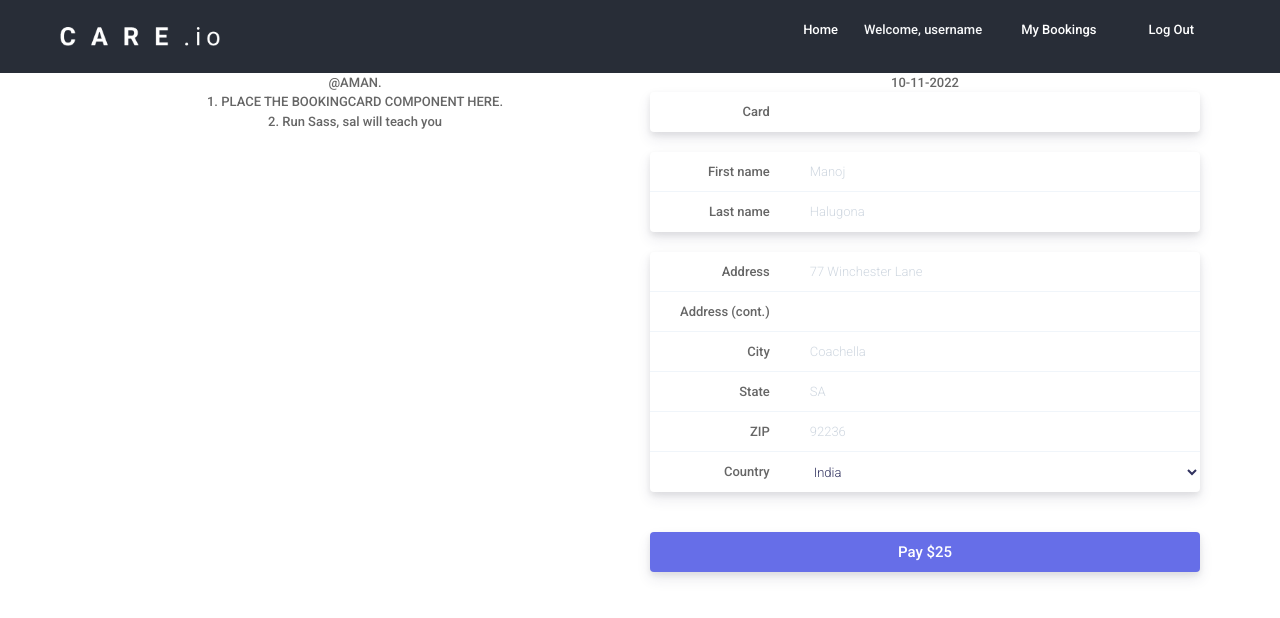
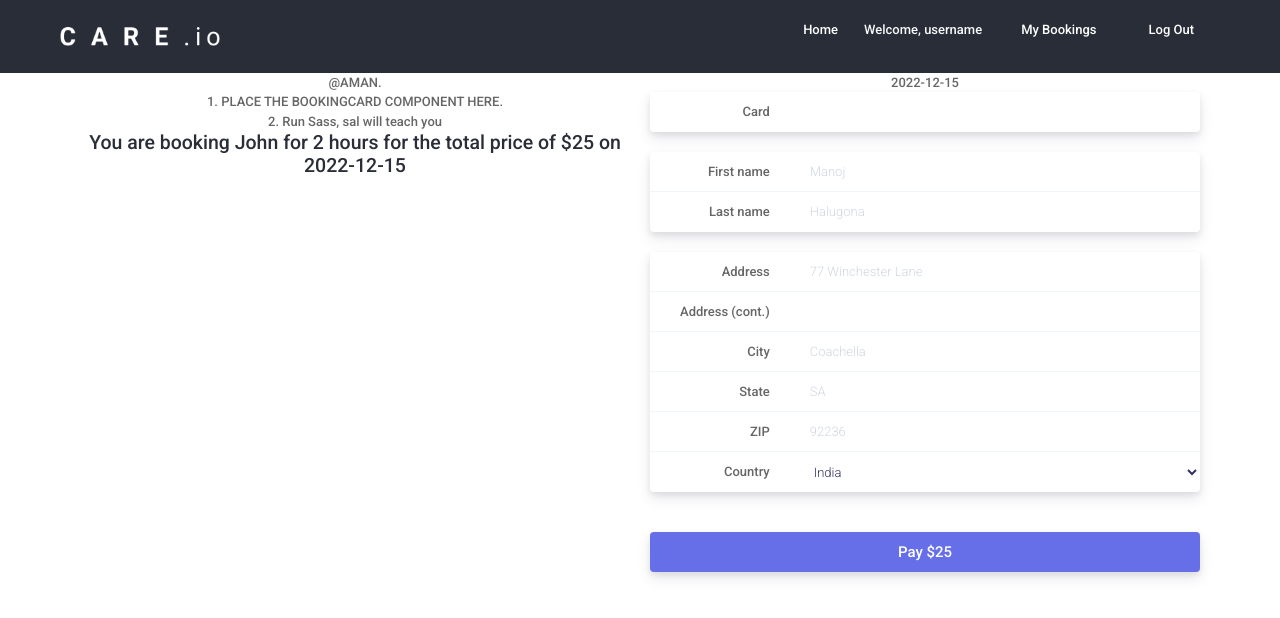
Before and after one commit to umarsalih/careio_react_frontend, a React (Create React App) app: page /checkout in a window 1280 px wide. Shown: the top 618 px of the page. Built offline with nearby package versions, Linux system fonts and the light colour scheme; the HTML template or start-up script is replaced by a standard one.

Commit message:
enable booking from meta

```diff
--- a/src/api/booking-api.js
+++ b/src/api/booking-api.js
@@ -1,6 +1,7 @@
 import axios from 'axios';
 
 export const createBooking = async (bookingObj, cb) => {
+
     if(!bookingObj) bookingObj ={
         "userId": 3,
         "serviceProviderId": 4,
--- a/src/components/booking/BookingModal.jsx
+++ b/src/components/booking/BookingModal.jsx
@@ -11,18 +11,21 @@ import BookingSummary from './BookingSummary';
 
 export default function BookingModal() {
     const dispatch = useDispatch()
+    const partner = useSelector(bookingPartner)
+    const user = useSelector(currentUser)
 
     const [startDate, setStartDate] = useState(new Date());
     const [bookingDetails, setBookingDetails] = useState({
+        ...bookingMeta,
+        date: startDate.toDateString(),
         timeStart: '07:00',
         timeEnd: '09:00',
-        ...bookingMeta,
-        date: startDate.toDateString(),
         selectedServices: [],
-        totalPrice: 0
+        totalPrice: 0,
+        partnerId: partner.partnerId,
+        userId: user.userId,
     });
-    const partner = useSelector(bookingPartner)
-    const user = useSelector(currentUser)
+
 
     const [jobLength, setJobLength] = useState(2);
 
@@ -57,19 +60,21 @@ export default function BookingModal() {
         _updateBookingMeta()
     }
 
-    const updateMetaPrice = () => {
+    const finalizeMeta = () => {
         setBookingDetails({
             ...bookingDetails,
-            totalPrice: jobLength*partner.rate
+            // date: startDate.toDateString(),
+            totalPrice: jobLength*partner.rate,
+            userId: user.userId,
         })
         _updateBookingMeta()
     }
 
-    const handleDateChange = (date) =>{
-        setStartDate(date)
+    const handleDateChange = (d) =>{
+        setStartDate(d)
         setBookingDetails({
             ...bookingDetails,
-            date: date.toDateString(),
+            date: d.toDateString()
         })
         _updateBookingMeta()
     }
@@ -96,7 +101,6 @@ export default function BookingModal() {
 
   return (
     <Fragment>
-
         <div className="modal modal-lg fade" id="bookingModal" tabIndex="-1" aria-labelledby="bookingModal" aria-hidden="true">
 
             <div className="modal-dialog modal-dialog-centered">
@@ -108,6 +112,7 @@ export default function BookingModal() {
                             <h3>
                             Booking {partner.firstName} {partner.lastName}
                             </h3>
+                            {user.userId}
 
                             <div className='booking-form text-left'>
                                 <div className="my-4">
@@ -140,6 +145,7 @@ export default function BookingModal() {
                                 <div className="input-group date">
                                     <DatePicker
                                         selected={startDate}
+                                        // dateFormat="yyyy-MM-dd"
                                         onChange={(date) => {
                                             handleDateChange(date)
                                         }}
@@ -224,7 +230,7 @@ export default function BookingModal() {
                                     {/* <BookingSummary/> */}
 
                                     <Link to="/checkout">
-                                    <button onClick={updateMetaPrice} id="SubmitBooking" className="login btn btn-primary
+                                    <button onClick={finalizeMeta} id="SubmitBooking" className="login btn btn-primary
                                     my-2" data-bs-dismiss="modal" aria-label="Close">Confirm and checkout</button></Link>
                                 </div>
                             </div>
--- a/src/components/booking/BookingSummary.jsx
+++ b/src/components/booking/BookingSummary.jsx
@@ -1,12 +1,13 @@
 import React from 'react'
-import { bookingPartner, bookingMeta, updateBookingMeta }  from '../../store/booking-store';
+import { booking, bookingPartner, bookingMeta, updateBookingMeta }  from '../../store/booking-store';
 import { useSelector, useDispatch } from 'react-redux';
 
 export default function BookingSummary() {
-  const booking =  useSelector(bookingMeta)
+  const meta =  useSelector(bookingMeta)
+  const partner =  useSelector(bookingPartner)
   return (
     <div>
-      <h4>You are booking {booking.partner.firstName} for {booking.bookingMeta.jobLength} hours for the total price of ${booking.bookingMeta.totalPrice} on<br/>{booking.bookingMeta.date}</h4>
+      <h4>You are booking {partner.firstName} for {meta.jobLength} hours for the total price of ${meta.totalPrice} on<br/>{meta.date}</h4>
     </div>
   )
 }
--- a/src/components/checkout/CheckoutModal.jsx
+++ b/src/components/checkout/CheckoutModal.jsx
@@ -2,9 +2,12 @@ import React, { Fragment, useState } from 'react'
 import { Link } from 'react-router-dom'
 import { useDispatch, useSelector} from 'react-redux';
 import { setLogin, setUser, currentUser } from '../../store/login-store';
+
 import BookingSummary from '../booking/BookingSummary';
 
+
 export default function CheckoutModal() {
+
 
   return (
     <Fragment>
--- a/src/components/checkout/StripeDummy.jsx
+++ b/src/components/checkout/StripeDummy.jsx
@@ -5,15 +5,19 @@ from '../../store/booking-store';
 import { currentUser } from '../../store/login-store';
 import { createBooking } from '../../api/booking-api'
 
-export default function StripeDummy() {
+// https://blog.logrocket.com/integrating-stripe-react-stripe-js/
+
+export default function StripeDummy({
+  bookingFunc = ()=>{}
+}) {
   const dispatch = useDispatch()
-  const bookingDetails = useSelector(bookingMeta).bookingMeta
+  const meta = useSelector(bookingMeta)
   const partner = useSelector(bookingPartner)
   const user = useSelector(currentUser)
 
   return (
     <div id='StripeDummy'>
-        {bookingDetails.date}
+        {meta.date}
         {/* <form action="//httpbin.org/post" method="POST"> */}
           <input type="hidden" name="token" />
           <div className="group">
@@ -61,8 +65,14 @@ export default function StripeDummy() {
               </select>
             </label>
           </div>
-          <button type="submit" data-bs-toggle="modal"
-                            data-bs-target="#checkoutModal">Pay ${bookingDetails.totalPrice}</button>
+          <button
+            type="submit"
+            data-bs-toggle="modal"
+            data-bs-target="#checkoutModal"
+            onClick={bookingFunc}
+          >
+                Pay ${meta.totalPrice}
+          </button>
           <div className="outcome">
             <div className="error"></div>
             <div className="success">
--- a/src/components/mybookings/BookingCard.jsx
+++ b/src/components/mybookings/BookingCard.jsx
@@ -4,6 +4,7 @@ import React, {Fragment, useState} from 'react';
 import { useDispatch, useSelector } from 'react-redux';
 import { updatePartner } from '../../store/booking-store';
 import { isLoggedIn } from '../../store/login-store';
+
 
 const BookingCard = ({
         partnerId = 41,
--- a/src/components/pages/Checkout.jsx
+++ b/src/components/pages/Checkout.jsx
@@ -1,10 +1,51 @@
 import React from 'react'
 import StripeDummy from '../checkout/StripeDummy';
 import CheckoutModal from '../checkout/CheckoutModal';
+import {createBooking, getBookings} from '../../api/booking-api'
+import { bookingPartner, bookingMeta, updateBookingMeta }
+from '../../store/booking-store';
+import { useSelector, useDispatch } from 'react-redux';
+import BookingSummary from '../booking/BookingSummary';
 
-// https://blog.logrocket.com/integrating-stripe-react-stripe-js/
 
 export default function Checkout() {
+
+  const meta =  useSelector(bookingMeta)
+
+  const {userId, partnerId, date, timeEnd, timeStart, selectedServices, totalPrice, isFinished, bookingKey, jobLength} = meta
+  console.log({meta})
+
+
+    // bookingDate: "2023-01-01T00:00:00",
+    // bookingKey: "1",
+    // endTime: "2023-01-01T00:00:00",
+    // isFinished: 1,
+    // serviceProviderId: 4,
+    // startTime: "2023-01-01T00:00:00",
+    // totalPrice: 200,
+    // userId: 3,
+
+    let isoDate = new Date(date)
+    isoDate = isoDate.toISOString().substr(0,10)
+    const bookingData = {
+      userId,
+      serviceProviderId: partnerId,
+      bookingDate: isoDate+"T00:00:00",
+      startTime: isoDate + "T" + timeStart + ":00",
+      endTime: isoDate + "T" + timeEnd + ":00",
+      totalPrice: totalPrice,
+      bookingKey: "1",
+      isFinished: 1,
+    }
+    console.log({bookingData})
+
+const book = async () => {
+
+    const bReq = await createBooking(bookingData)
+    console.log({bReq})
+}
+
+
   return (
     <div id="CareIOCheckout">
       <div className="container">
@@ -15,12 +56,14 @@ export default function Checkout() {
             1. PLACE THE BOOKINGCARD COMPONENT HERE. <br/>
             2. Run Sass, sal will teach you <br/>
 
-
+          <BookingSummary/>
 
 
           </div>
           <div className='col-md-6'>
-            <StripeDummy/>
+            <StripeDummy
+              bookingFunc={book}
+            />
           </div>
 
         </div>
--- a/src/store/booking-store.jsx
+++ b/src/store/booking-store.jsx
@@ -13,7 +13,7 @@ const bookingSlice = createSlice({
     bookingMeta:{
       userId: 1,
       partnerId: 2,
-      date: "10-11-2022",
+      date: "2022-12-15",
       timeStart: "07:00",
       timeEnd: "09:00",
       selectedServices: ["cleaning"],
@@ -35,6 +35,7 @@ const bookingSlice = createSlice({
 
 export const { updatePartner, updateBookingMeta } = bookingSlice.actions
 export const bookingPartner = (state) => state.booking.partner
-export const bookingMeta = (state) => state.booking
+export const booking = (state) => state.booking
+export const bookingMeta = (state) => state.booking.bookingMeta
 
 export default bookingSlice.reducer
```
Also changed, not shown: src/utils.js (added).
